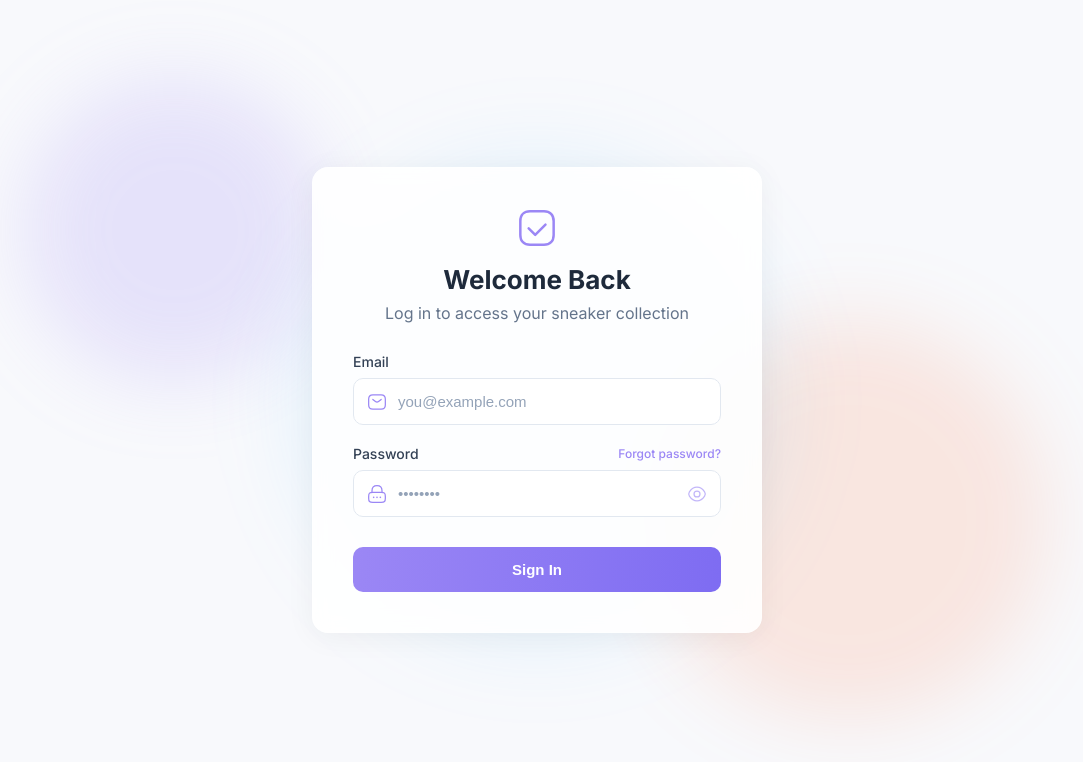
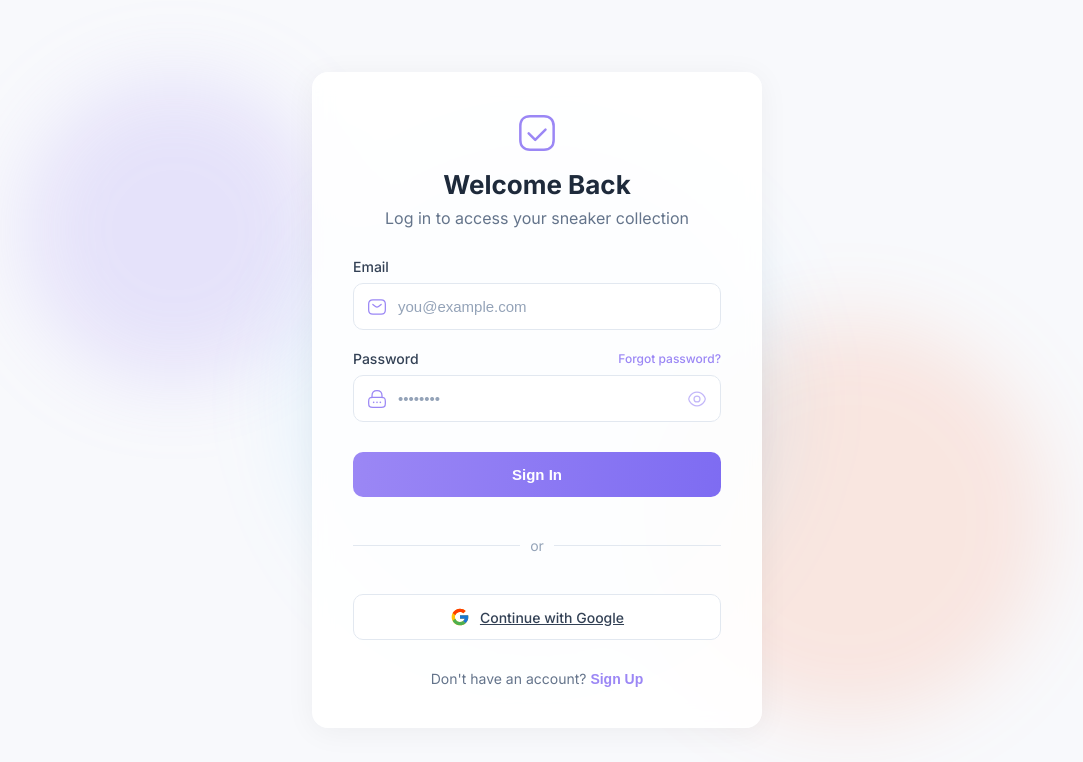
Before and after one commit to shoryamehra24/sneakrdarzi, a Flask app: page / in a window 1280 px wide. Shown: the top 762 px of the page, without its empty margins (103-1186 px from the left). Run offline with Flask 3, Linux system fonts and the light colour scheme.

Commit message:
Update login.html

```diff
--- a/templates/login.html
+++ b/templates/login.html
@@ -1,4 +1,3 @@
-
 <!DOCTYPE html>
 <html lang="en">
 <head>
@@ -27,6 +26,18 @@
                 <h1 id="title">Welcome Back</h1>
                 <p id="subtitle">Log in to access your sneaker collection</p>
             </div>
+
+            {% with messages = get_flashed_messages(with_categories=true) %}
+                {% if messages %}
+                    <div class="flash-messages">
+                        {% for category, message in messages %}
+                            <div class="flash-message {{ category }}">
+                                {{ message }}
+                            </div>
+                        {% endfor %}
+                    </div>
+                {% endif %}
+            {% endwith %}
 
             <form id="auth-form" action="{{ url_for('login_user') }}" method="POST">
                 <div class="form-group">
@@ -74,13 +85,13 @@
                         </button>
                     </div>
                 </div>
-                <button type="submit" class="submit-button">Sign In</button>
 
+                <button type="submit" class="submit-button" onclick="window.location.href='/dashboard'">Sign In</button>
 
-                <!-- <div class="divider">
+                <div class="divider">
                     <span>or</span>
-                </div> -->
-<!--
+                </div>
+
                 <div class="social-login">
                     <a href="{{ url_for('login_google') }}" class="social-button google">
                         <svg width="20" height="20" viewBox="0 0 24 24" fill="none" xmlns="http://www.w3.org/2000/svg">
@@ -92,7 +103,13 @@
                         <span>Continue with Google</span>
                     </a>
                 </div>
-            </form> -->
+            </form>
+
+            <div class="auth-footer">
+                <p>Don't have an account? <button type="button" id="toggle-mode">Sign Up</button></p>
+            </div>
+        </div>
+    </div>
 
     <script src="{{ url_for('static', filename='js/login.js') }}"></script>
 </body>
```
